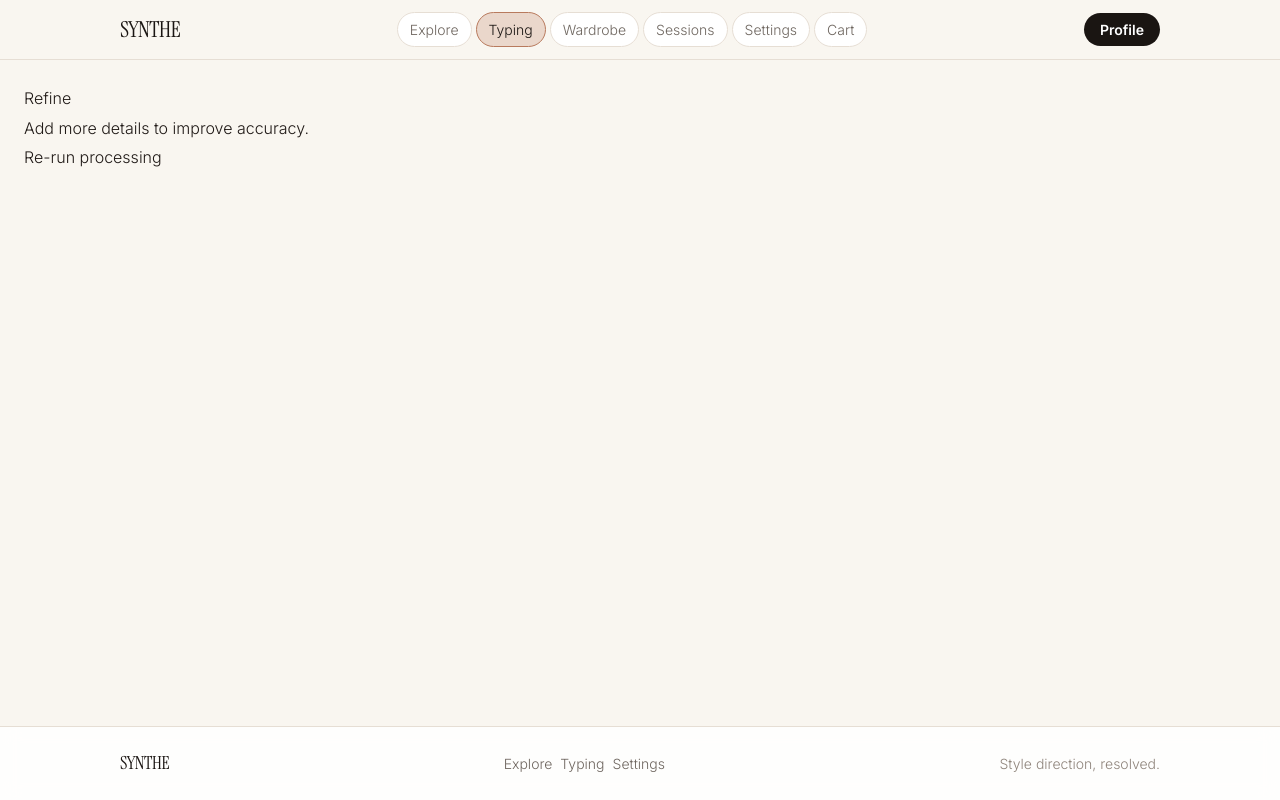
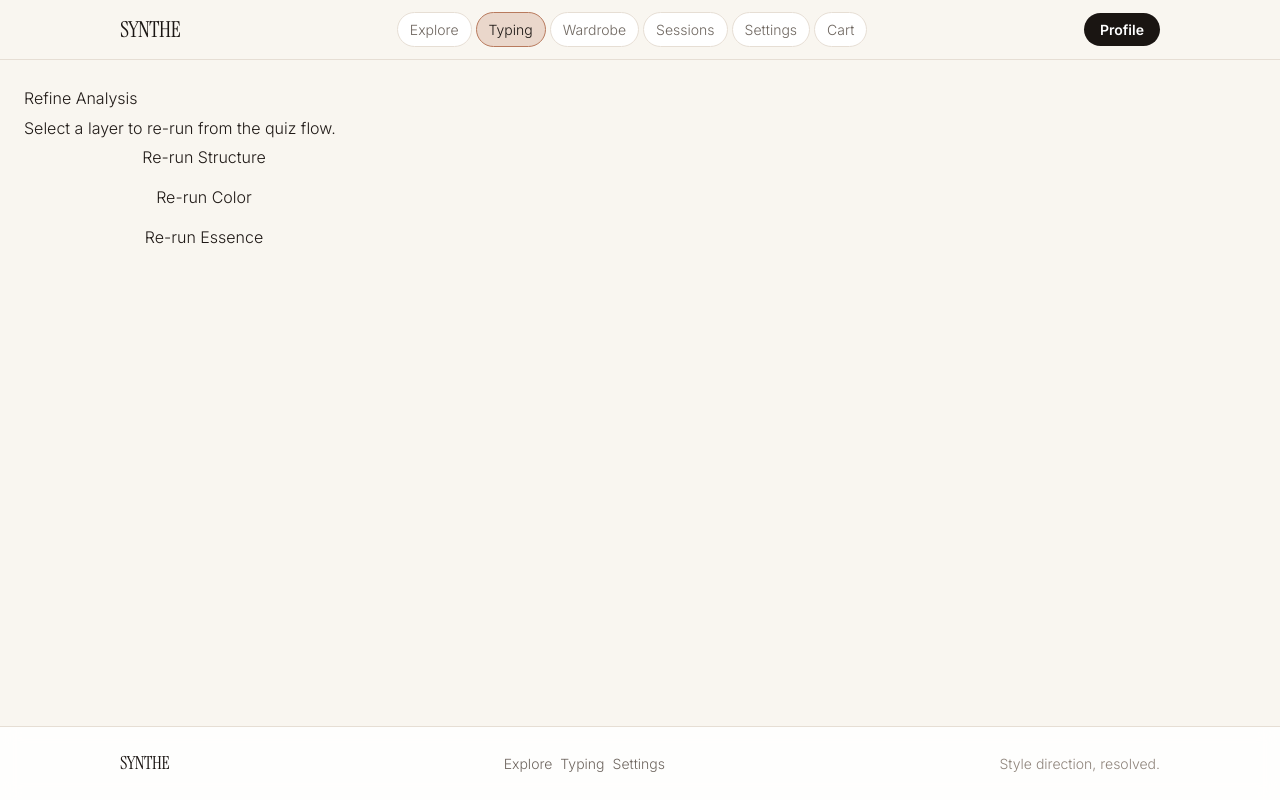
Before and after one commit to th-efool/SYNTHE, a Next.js app: page /typing/refine in a window 1280 px wide. Built offline with nearby package versions, Linux system fonts and the light colour scheme.

Commit message:
Add refine page layer options routing back to quiz steps

```diff
--- a/src/app/(dashboard)/typing/refine/page.tsx
+++ b/src/app/(dashboard)/typing/refine/page.tsx
@@ -3,17 +3,35 @@
 import { useRouter } from "next/navigation";
 import { useTypingStore } from "@/lib/typing-state";
 
+const refineOptions = [
+  { label: "Re-run Structure", startStep: 1, domain: "structure" },
+  { label: "Re-run Color", startStep: 2, domain: "color" },
+  { label: "Re-run Essence", startStep: 3, domain: "essence" },
+] as const;
+
 export default function TypingRefinePage() {
   const router = useRouter();
-  const { saveAnswers } = useTypingStore();
+  const { setStep, saveAnswers, selectMode } = useTypingStore();
 
   return (
     <main style={{ padding: 24 }}>
-      <h1>Refine</h1>
-      <p>Add more details to improve accuracy.</p>
-      <button onClick={() => { saveAnswers({ refinement: "requested" }); router.push("/typing/processing"); }}>
-        Re-run processing
-      </button>
+      <h1>Refine Analysis</h1>
+      <p>Select a layer to re-run from the quiz flow.</p>
+      <div style={{ display: "grid", gap: 10, maxWidth: 360 }}>
+        {refineOptions.map((option) => (
+          <button
+            key={option.domain}
+            onClick={() => {
+              selectMode("quiz");
+              setStep(option.startStep);
+              saveAnswers({ refineDomain: option.domain });
+              router.push(`/typing/quiz/${option.startStep}`);
+            }}
+          >
+            {option.label}
+          </button>
+        ))}
+      </div>
     </main>
   );
 }
```
